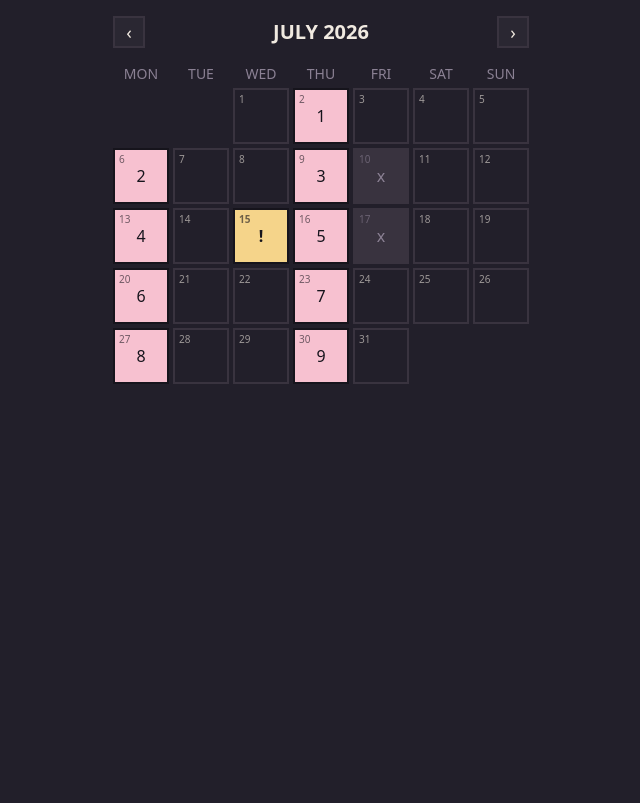
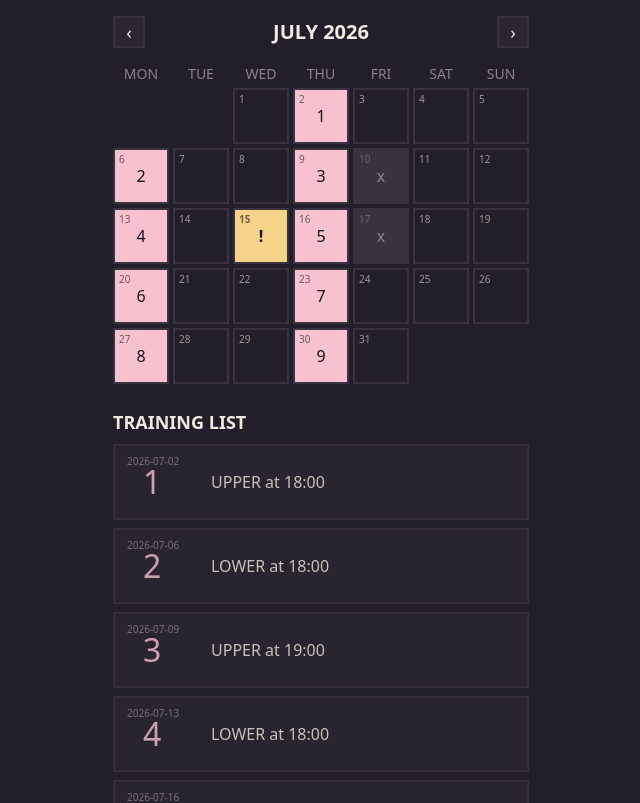
Before and after one commit to TijanTRados/TrainerApp, a Next.js app: page / in a window 1280 px wide. Shown: the top 803 px of the page, without its empty margins (319-959 px from the left). Built offline with nearby package versions, Linux system fonts and the light colour scheme.

Commit message:
Added training list, added spotlight effect on hover

```diff
--- a/app/globals.css
+++ b/app/globals.css
@@ -18,3 +18,74 @@
   --color-ink: #F0E9E0;
   --color-muted: #8B8194;
 }
+
+:root {
+  --hover: 2px solid var(--color-ink);
+}
+
+.calendar-cell {
+  border: 2px solid var(--color-raised);
+  aspect-ratio: 1 / 1;
+  position: relative;
+  display: flex;
+  align-items: center;
+  justify-content: center;
+  font-size: 0.875rem;
+}
+
+.calendar-cell:hover {
+  border: var(--hover);
+}
+
+.training-list {
+  border: 2px solid var(--color-raised);
+  padding: 0.5rem;
+  background: var(--color-surface);
+  margin: 0.5rem 0;
+  opacity: 0.8;
+  font-size: 0.875rem;
+  position: relative;
+}
+
+.training-list:hover {
+  opacity: 1;
+  border: var(--hover);
+}
+
+.training-list-date {
+  position: absolute;
+  top: 0.5rem;
+  color: var(--color-muted);
+  font-size: 0.625rem;
+}
+
+.training-list-number {
+  position: relative;
+  left: 1rem;
+  color: var(--color-sakura);
+  font-size: 2rem;
+}
+
+.training-list-content {
+  position: absolute;
+  left: 3rem;
+  margin-left: 3rem;
+  font-size: 1rem;
+}
+
+.spotlight::after {
+  content: '';
+  position: absolute;
+  inset: 0;
+  pointer-events: none;
+  opacity: 0;
+  transition: opacity 1000ms ease;
+  background: radial-gradient(circle 5rem at var(--mx) var(--my),
+      color-mix(in srgb, var(--color-sakura) 20%, transparent),
+      transparent 100%);
+}
+
+/* lit while the pointer is anywhere in the grid, not just on one cell */
+.spotlight-area:hover .spotlight::after {
+  opacity: 0.7;
+}
--- a/app/page.js
+++ b/app/page.js
@@ -12,6 +12,15 @@ function trainingNumber(training) {
     .filter(t => t.packageId === training.packageId)
     .sort((a, b) => a.date.localeCompare(b.date))
     .indexOf(training) + 1;
+}
+
+// Spotlight effect for the calendar cells
+function handleSpotlight(e) {
+  e.currentTarget.querySelectorAll('.spotlight').forEach((cell) => {
+    const r = cell.getBoundingClientRect();
+    cell.style.setProperty('--mx', `${e.clientX - r.left}px`);
+    cell.style.setProperty('--my', `${e.clientY - r.top}px`);
+  });
 }
 
 export default function Home() {
@@ -44,7 +53,7 @@ export default function Home() {
     'w-8 h-8 border-2 border-raised bg-surface text-ink flex items-center justify-center text-lg leading-none';
 
   return (
-    <main className="p-4 max-w-md mx-auto">
+    <main className="p-4 max-w-md mx-auto spotlight-area" onMouseMove={handleSpotlight}>
       {/* Header and navigation buttons */}
       <div className="flex items-center justify-between mb-4">
         <button
@@ -86,11 +95,11 @@ export default function Home() {
 
           let cellStyle = 'text-ink border-raised';
           let marker = '';
-          if (training) { cellStyle = 'bg-sakura text-outline border-outline'; marker = trainingNumber(training); }
+          if (training) {
+            cellStyle = 'bg-sakura text-outline border-outline'; marker = trainingNumber(training);
+          }
           else if (isUnavailable) { cellStyle = 'bg-raised text-muted border-raised'; marker = 'x'; }
           else if (isMeasurement) { cellStyle = 'bg-yuzu text-outline border-outline font-bold'; marker = '!'; }
-
-          const cellClass = `relative aspect-square border-2 flex items-center justify-center text-sm ${cellStyle}`;
 
           const content = (
             <>
@@ -101,15 +110,37 @@ export default function Home() {
 
           if (training) {
             return (
-              <Link key={day} href={`/trainings/${training.id}`} className={cellClass}>
+              <Link key={day} href={`/trainings/${training.id}`} className={`calendar-cell ${cellStyle}`}>
                 {content}
               </Link>
             );
           }
 
-          return <div key={day} className={cellClass}>{content}</div>;
+          return <div key={day} className={`calendar-cell ${cellStyle} spotlight`}>
+            {content}
+          </div>;
         })}
       </div>
-    </main>
+
+      {/* List of trainings */}
+      <div className="mt-6">
+        <h2 className="text-lg font-bold mb-2">TRAINING LIST</h2>
+        <ul className="space-y-1">
+          {
+            trainings
+              .filter(t => t.date.startsWith(`${year}-${monthStr}`))
+              .sort((a, b) => a.date.localeCompare(b.date))
+              .map((training) => (
+                <li key={training.id} className="training-list spotlight">
+                  <Link href={`/trainings/${training.id}`} className="flex items-center gap-5 p-1">
+                    <div className="training-list-date">{training.date}</div>
+                    <div className="training-list-number">{trainingNumber(training)}</div>
+                    <div className="training-list-content">{training.type.toLocaleUpperCase()} at {training.time}</div>
+                  </Link>
+                </li>
+              ))}
+        </ul>
+      </div>
+    </main >
   );
 }
```
